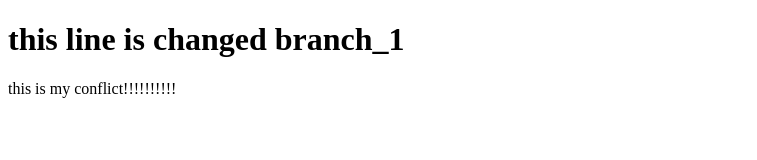
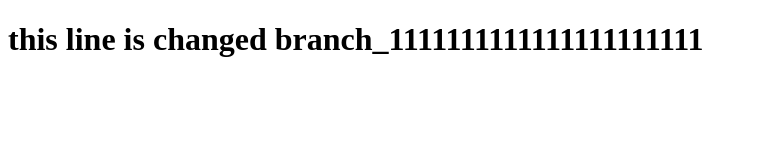
Before and after one commit to rachel480/lesson8, a plain HTML site: page index.html in a window 1280 px wide. Shown: the whole page, without its empty margins (0-757 px from the left). Drawn offline with Linux system fonts and the light colour scheme.

Commit message:
update indexhtml file

```diff
--- a/index.html
+++ b/index.html
@@ -6,7 +6,7 @@
     <title>Document</title>
 </head>
 <body>
-    <h1>this line is changed branch_1</h1>
-    <div>this is my conflict!!!!!!!!!!</div>
+    <h1>this line is changed branch_1111111111111111111111</h1>
+
 </body>
 </html>
```
